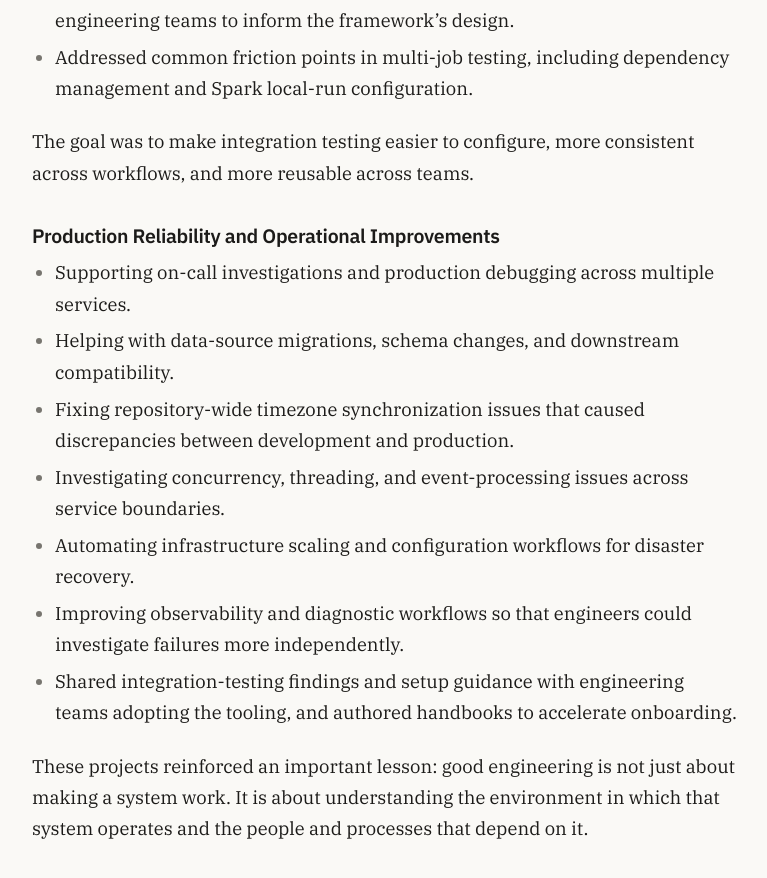
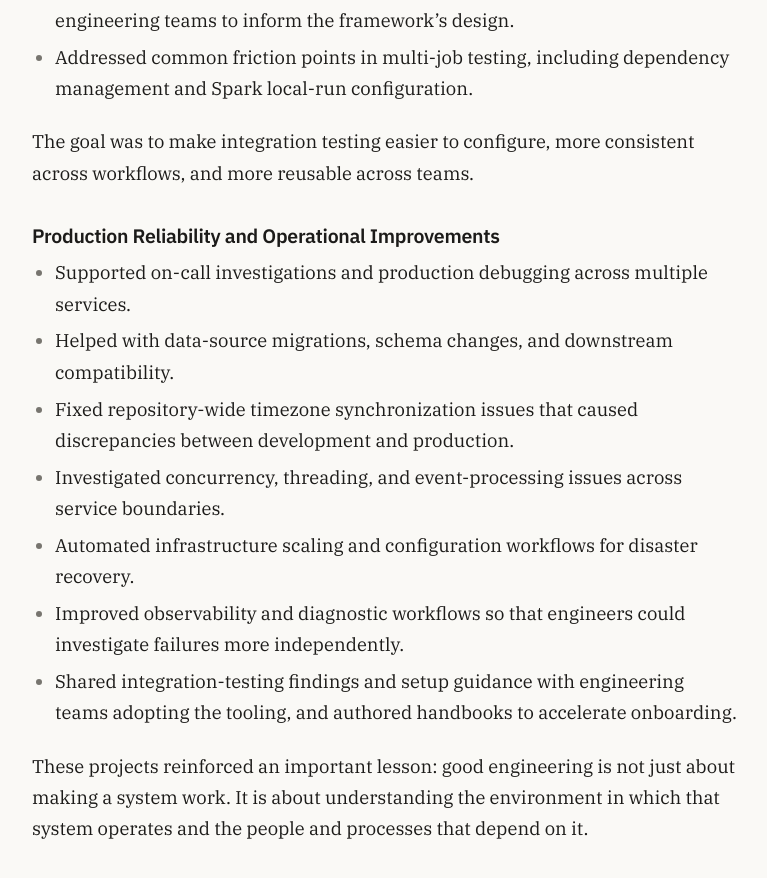
Before and after one commit to NAYCal/NAYCal.github.io, a Jekyll site: the page built from _posts/2026-10-12-reflecting-on-2-5-years-at-walmart-global-tech.md, in a window 1280 px wide and 900 px high, scrolled down 5049 px. Shown: the top 878 px of the window, without its empty margins (247-1014 px from the left). Built offline with Jekyll 4.4.1, drawn with Linux system fonts in a browser that asks for light colours.

Commit message:
Update 2026-10-12-reflecting-on-2-5-years-at-walmart-global-tech.md

```diff
--- a/_posts/2026-10-12-reflecting-on-2-5-years-at-walmart-global-tech.md
+++ b/_posts/2026-10-12-reflecting-on-2-5-years-at-walmart-global-tech.md
@@ -106,12 +106,12 @@ The goal was to make integration testing easier to configure, more consistent ac
 
 ### Production Reliability and Operational Improvements
 
-- Supporting on-call investigations and production debugging across multiple services.
-- Helping with data-source migrations, schema changes, and downstream compatibility.
-- Fixing repository-wide timezone synchronization issues that caused discrepancies between development and production.
-- Investigating concurrency, threading, and event-processing issues across service boundaries.
-- Automating infrastructure scaling and configuration workflows for disaster recovery.
-- Improving observability and diagnostic workflows so that engineers could investigate failures more independently.
+- Supported on-call investigations and production debugging across multiple services.
+- Helped with data-source migrations, schema changes, and downstream compatibility.
+- Fixed repository-wide timezone synchronization issues that caused discrepancies between development and production.
+- Investigated concurrency, threading, and event-processing issues across service boundaries.
+- Automated infrastructure scaling and configuration workflows for disaster recovery.
+- Improved observability and diagnostic workflows so that engineers could investigate failures more independently.
 - Shared integration-testing findings and setup guidance with engineering teams adopting the tooling, and authored handbooks to accelerate onboarding.
 
 These projects reinforced an important lesson: good engineering is not just about making a system work. It is about understanding the environment in which that system operates and the people and processes that depend on it.
```
